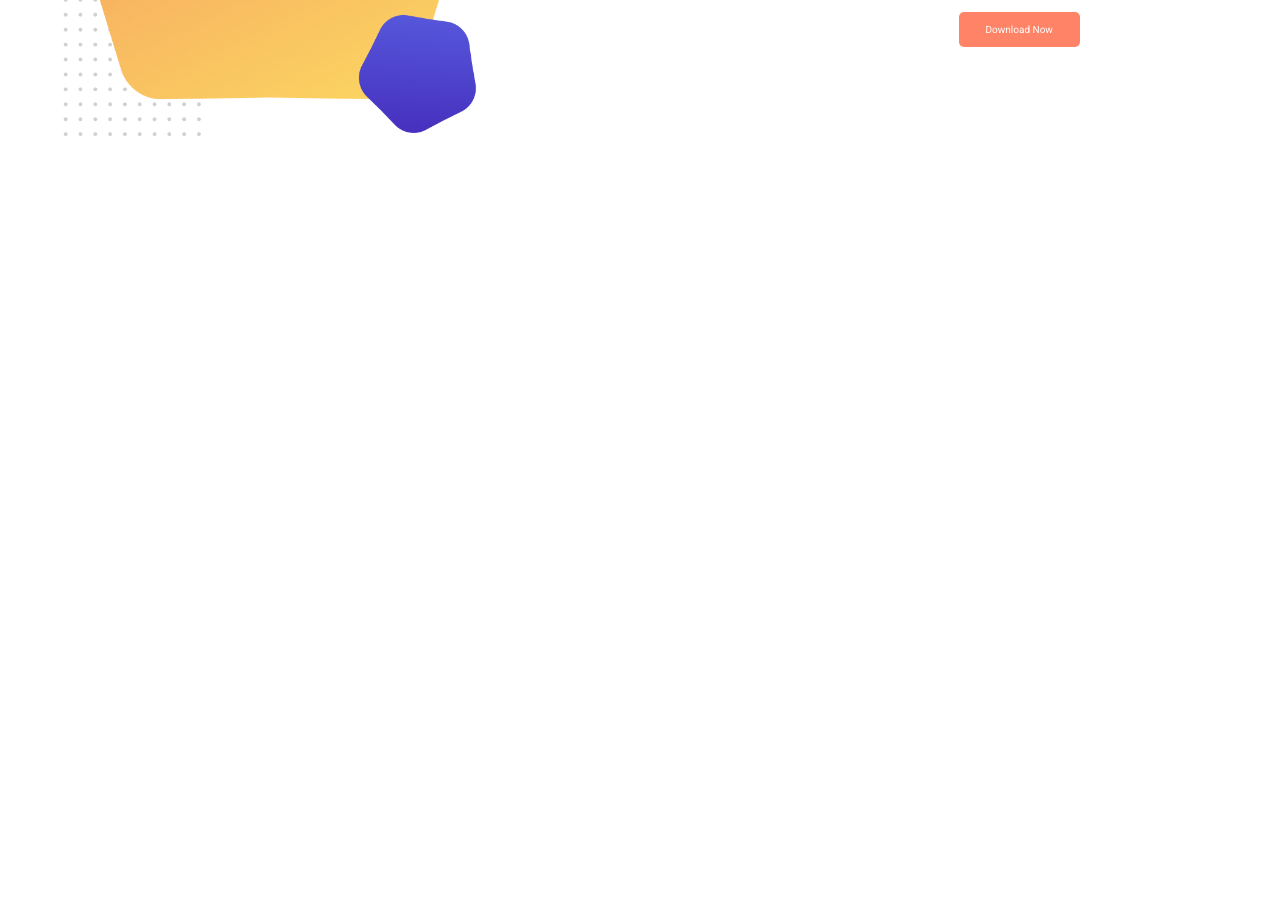
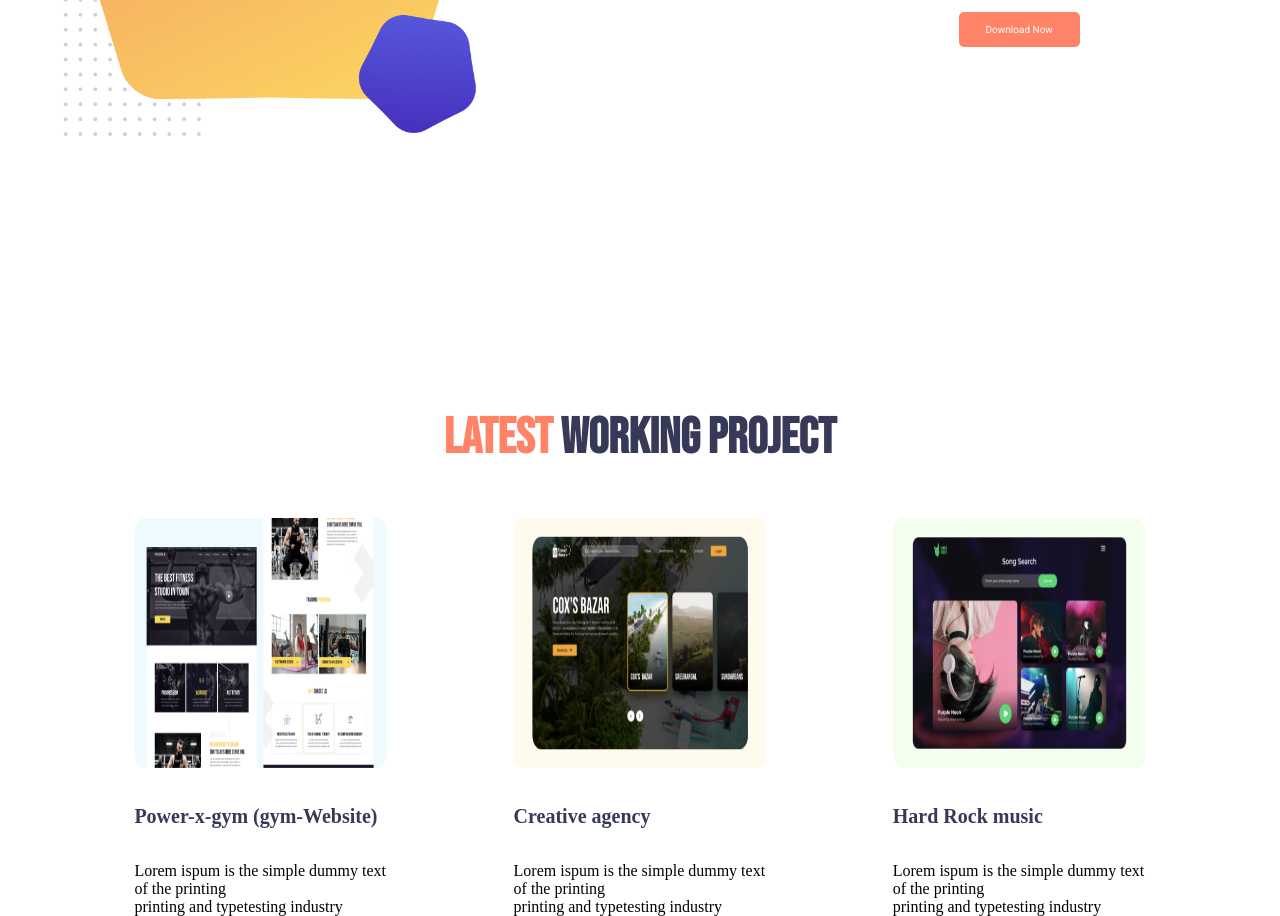
Before and after one commit to shahidnsu/milestone_1, a plain HTML site: page index.html in a window 1280 px wide. Shown: the part 1053-1969 px from the top of the page. Before the commit the page ends 1348 px from the top, so only its background shows below. Drawn offline with Linux system fonts and the light colour scheme.

Commit message:
completed the project area section of the website

```diff
--- a/index.html
+++ b/index.html
@@ -61,6 +61,40 @@
     </div>
 
 
+    <div class="work-area">
+        <h3> <span>Latest</span> Working Project</h3>
+        <section class="project-deatils">
+            <img src="images/image 4.png">
+            <h5>Power-x-gym (gym-Website)</h5>
+            <p>Lorem ispum is the simple dummy text of the printing<br>
+            printing and typetesting industry
+            </p>
+
+
+        </section>
+
+        <section class="project-deatils">
+            <img src="images/image 5.png">
+            <h5>Creative agency </h5>
+            <p>Lorem ispum is the simple dummy text of the printing<br>
+            printing and typetesting industry
+            </p>
+
+
+        </section>
+
+        <section class="project-deatils">
+            <img src="images/image 8.png">
+            <h5>Hard Rock music</h5>
+            <p>Lorem ispum is the simple dummy text of the printing<br>
+            printing and typetesting industry
+            </p>
+
+
+        </section>
+    </div>
+
+
 
 
 </body>
--- a/style.css
+++ b/style.css
@@ -69,7 +69,6 @@
 .about-section {
     height: 500px;
     width: 100%;
-
     margin-top: 7%;
 }
 .about-section-image {
@@ -98,3 +97,33 @@
     font-size: 15px;
     line-height: 25px;
 }
+
+.work-area {
+    height: 500px;
+    width: 100%;
+    margin-top: 5%;
+    float: left;
+}
+.work-area h3 {
+    text-align: center;
+    color: #363958;
+    font-family:'Bebas Neue', cursive;
+    font-size: 50px;
+}
+.work-area span {
+    color: #FF8367;
+}
+.project-deatils  {
+    width: 20%;
+    height: 50%;
+    margin-left: 10%;
+    float: left;
+}
+.project-deatils img {
+    width: 100%;
+    height: 100%;
+}
+.project-deatils h5 {
+    color:#363958;
+    font-size: 20px;
+}
```
